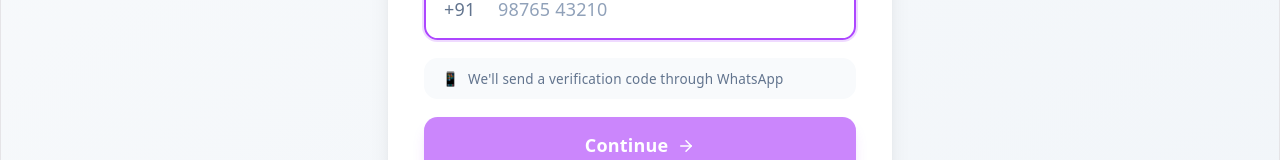
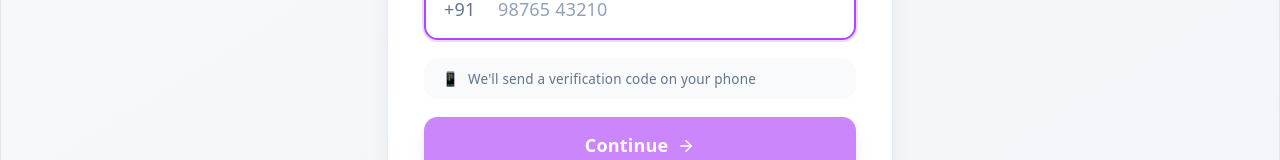
Before and after one commit to smeraj121/Aurora, a React (Vite) app in the folder Aurora/frontend/: page /login in a window 1280 px wide. Shown: the part 395-555 px from the top of the page. Built offline with nearby package versions, Linux system fonts and the light colour scheme; no server answers.

Commit message:
sms service

```diff
--- a/Aurora/frontend/src/features/login/PhoneStep.tsx
+++ b/Aurora/frontend/src/features/login/PhoneStep.tsx
@@ -63,7 +63,7 @@ export function PhoneStep({ onSubmit, loading, error }: PhoneStepProps) {
             {/* Info */}
             <div className="flex items-center gap-2 text-xs text-slate-500 bg-slate-50 px-4 py-2.5 rounded-xl">
               <span>📱</span>
-              <span>We'll send a verification code through WhatsApp</span>
+              <span>We'll send a verification code on your phone</span>
             </div>
 
             {/* Submit Button */}
```
Also changed, not shown: 1 other file (tests, documents, lock files or other folders).
